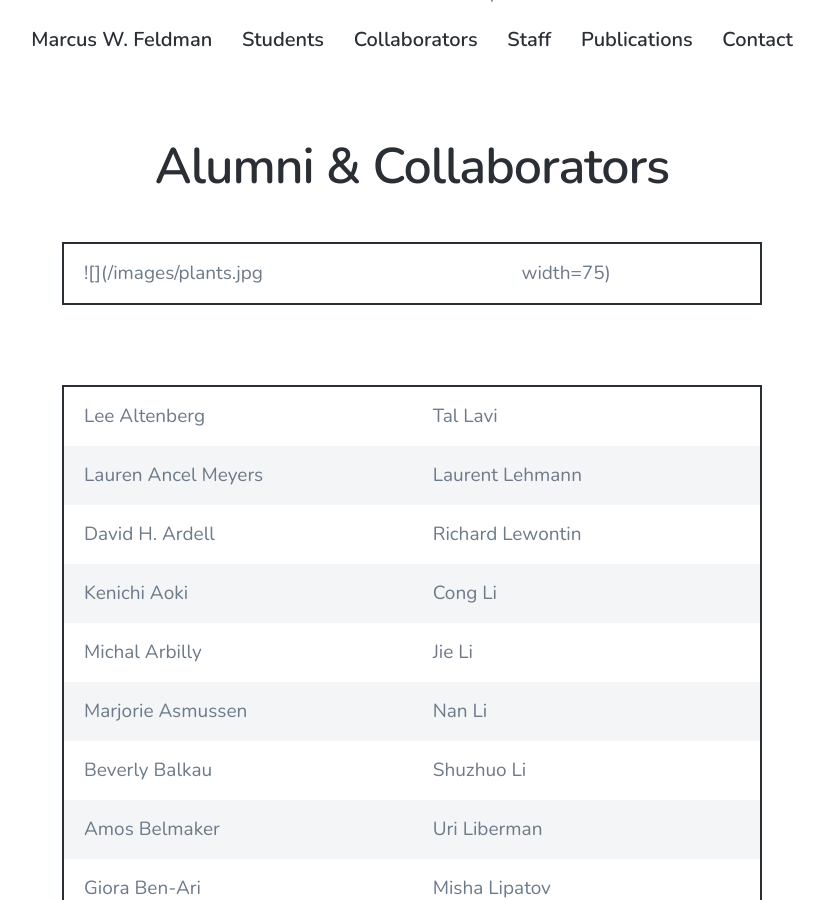
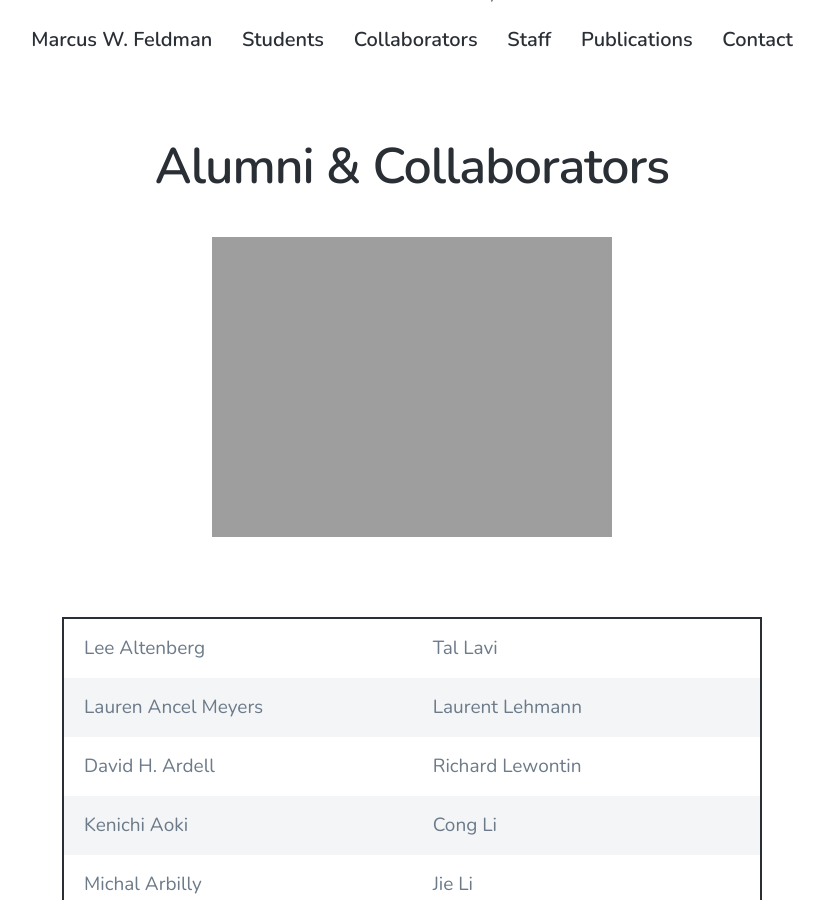
Before and after one commit to mepster/mfeldmanlab.github.io, a Jekyll site: the page built from _pages/collaborators.md, in a window 1280 px wide and 900 px high, scrolled down 307 px. Shown: the whole window, without its empty margins (228-1052 px from the left). Built offline with Jekyll 4.4.1, drawn with Linux system fonts in a browser that asks for light colours; nearby versions of some CDN libraries.

Commit message:
Update collaborators.md

```diff
--- a/_pages/collaborators.md
+++ b/_pages/collaborators.md
@@ -5,7 +5,7 @@ subtitle:
 featured_image:
 ---
 
-![](/images/plants.jpg | width=75)
+![](/images/plants.jpg =500x300)
 
 |-------|-------|
 | Lee Altenberg| Tal Lavi |
```
